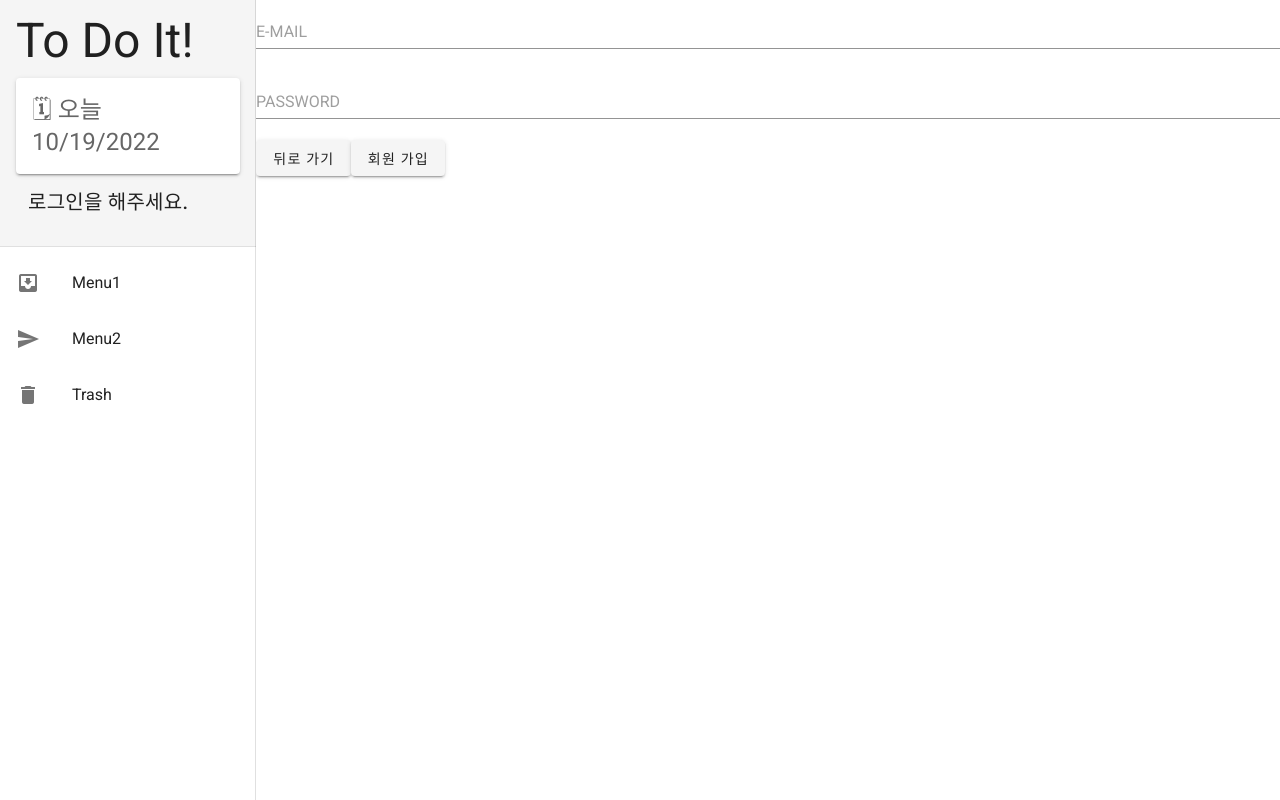
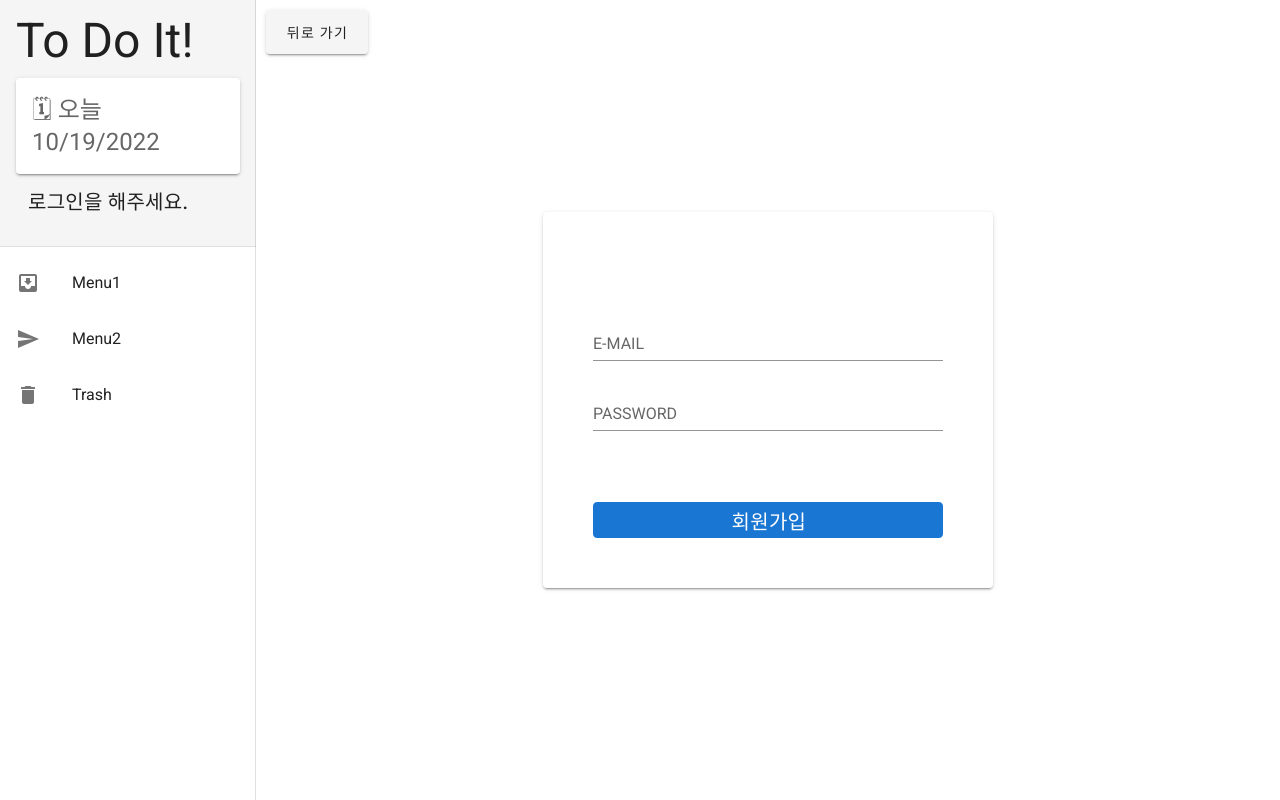
Before and after one commit to saanglee/my-first-vue2, a Vue app: page /register in a window 1280 px wide. Built offline with nearby package versions, Linux system fonts and the light colour scheme.

Commit message:
Feat: login, register에서 중복 코드 InputForm컴포넌트로 모듈화

```diff
--- a/src/components/InputForm.vue
+++ b/src/components/InputForm.vue
@@ -1,50 +1,65 @@
 <template>
   <div>
     <v-card class="login-form">
-      <v-form ref="form" @submit.prevent="login">
+      <v-form ref="form" class="login-form" @submit.prevent="login">
         <div class="input-container">
           <v-text-field
+            v-model="email"
             type="text"
             label="E-MAIL"
-            v-model="email"
             :rules="emailValidation"
             required
           />
           <v-text-field
-            type="text"
+            v-model="password"
+            type="password"
             label="PASSWORD"
-            v-model="password"
             :rules="pwdValidation"
             required
           />
+
+          <div class="button-container">
+            <v-btn
+              v-if="isLogin"
+              type="submit"
+              class="button text-h6"
+              color="primary"
+              @click="login"
+            >
+              로그인
+            </v-btn>
+            <v-btn
+              v-else
+              type="submit"
+              class="button text-h6"
+              color="primary"
+              depressed
+              @click="register"
+            >
+              회원가입
+            </v-btn>
+          </div>
         </div>
-        <button @click="login" type="submit" class="login-btn" v-if="isLogin">
-          로그인
-        </button>
-        <button
-          @click="register"
-          type="submit"
-          class="login-btn"
-          v-else-if="!isLogin"
-        >
-          회원가입
-        </button>
       </v-form>
     </v-card>
   </div>
 </template>
 
 <script>
-import UserList from "../components/UserList.vue";
-import { getAuth, signInWithEmailAndPassword } from "firebase/auth";
+import {
+  getAuth,
+  signInWithEmailAndPassword,
+  createUserWithEmailAndPassword,
+} from "firebase/auth";
 
 export default {
   name: "InputForm",
-  props: [{ isLogin: true }],
+  props: {
+    isLogin: {
+      type: Boolean,
+    },
+  },
 
-  components: {
-    UserList,
-  },
   data() {
     return {
       email: "",
@@ -52,7 +67,7 @@ export default {
       emailValidation: [
         (value) => !!value || "이메일을 입력해주세요.",
         (value) => {
-          const replacedValue = value.replace(/(\s*)/g, ""); // 필드에 들어간 모든 빈칸을 제거
+          const replacedValue = value.replace(/(\s*)/g, "");
           const regex =
             /^[0-9a-zA-Z]([-_.]?[0-9a-zA-Z])*@[0-9a-zA-Z]([-_.]?[0-9a-zA-Z])*.[a-zA-Z]{2,3}$/;
           return regex.test(replacedValue) || "이메일 형식을 확인해주세요.";
@@ -73,9 +88,9 @@ export default {
       signInWithEmailAndPassword(auth, this.email, this.password)
         .then((userCredential) => {
           const user = userCredential.user;
-          console.log("login user : ", user);
-          sessionStorage.setItem("user", JSON.stringify(user));
+          this.saveUserToStorage(user);
           this.$router.replace("/todo").catch(() => {});
+          this.reload();
         })
         .catch((error) => {
           this.email = "";
@@ -85,29 +100,22 @@ export default {
         });
     },
     register() {
-      console.log(this.email, this.password);
-      // this.$store.dispatch("user/addUser", event.target.value);
       const auth = getAuth();
       createUserWithEmailAndPassword(auth, this.email, this.password)
         .then((userCredential) => {
-          const user = userCredential.user;
-          console.log("user : ", user);
-          alert("회원가입이 완료되었습니다.");
-          this.$router.replace("/");
+          this.$router.push("/");
+          alert(`${userCredential.user}님 회원가입이 완료되었습니다.`);
         })
         .catch((error) => {
-          const errorCode = error.code;
-          const errorMsg = error.message;
-          console.log("errorCode, errorMsg : ", errorCode, errorMsg);
+          const { code, message } = error;
+          console.log("errorCode, errorMsg : ", code, message);
         });
     },
-  },
-  computed: {
-    buttonText() {
-      if (this.isLogin) {
-        return "로그인";
-      }
-      return "회원가입";
+    saveUserToStorage(user) {
+      sessionStorage.setItem("user", JSON.stringify(user));
+    },
+    reload() {
+      window.location.reload(true);
     },
   },
 };
@@ -115,26 +123,27 @@ export default {
 
 <style lang="scss" scoped>
 .login-form {
-  width: 400px;
-  padding: 30px 0 10px 0;
+  width: 450px;
+  padding: 50px 0 20px 0;
   display: flex;
   flex-direction: column;
   justify-content: center;
   align-items: center;
 
   .input-container {
-    width: 300px;
+    width: 350px;
   }
-  .login-btn {
-    width: 100%;
+
+  .button {
+    width: 350px;
+    height: 60px;
     border: 1px solid black;
     align-self: center;
-    margin: 10px 0 10px 0;
+    margin: 50px 0 10px 0;
   }
   .register-box {
     width: 260px;
     display: flex;
-    // padding-right: 30px;
   }
 }
 </style>
--- a/src/views/Register.vue
+++ b/src/views/Register.vue
@@ -1,17 +1,20 @@
 <template>
-  <form>
-    <v-text-field type="text" placeholder="E-MAIL" v-model="email" />
-    <v-text-field type="text" placeholder="PASSWORD" v-model="password" />
-    <v-btn @click="goBack">뒤로 가기</v-btn>
-    <v-btn @click.prevent="register" type="submit">회원 가입</v-btn>
-  </form>
+  <div
+    class="register-container d-flex flex-column align-center justify-center"
+  >
+    <v-btn @click="goBack" class="go-back-btn" large>뒤로 가기</v-btn>
+    <input-form :isLogin="false" />
+  </div>
 </template>
 
 <script>
-import { getAuth, createUserWithEmailAndPassword } from "firebase/auth";
+import InputForm from "../components/InputForm.vue";
 
 export default {
   name: "Register",
+  components: {
+    InputForm,
+  },
   data() {
     return {
       email: "",
@@ -22,25 +25,17 @@ export default {
     goBack() {
       this.$router.go(-1);
     },
-    register() {
-      console.log(this.email, this.password);
-      // this.$store.dispatch("user/addUser", event.target.value);
-      const auth = getAuth();
-      createUserWithEmailAndPassword(auth, this.email, this.password)
-        .then((userCredential) => {
-          const user = userCredential.user;
-          console.log("user : ", user);
-          alert("회원가입이 완료되었습니다.");
-          this.$router.replace("/");
-        })
-        .catch((error) => {
-          const errorCode = error.code;
-          const errorMsg = error.message;
-          console.log("errorCode, errorMsg : ", errorCode, errorMsg);
-        });
-    },
   },
 };
 </script>
 
-<style lang="scss" scoped></style>
+<style lang="scss" scoped>
+.register-container {
+  height: 100vh;
+}
+.go-back-btn {
+  position: absolute;
+  top: 10px;
+  left: 10px;
+}
+</style>
```
